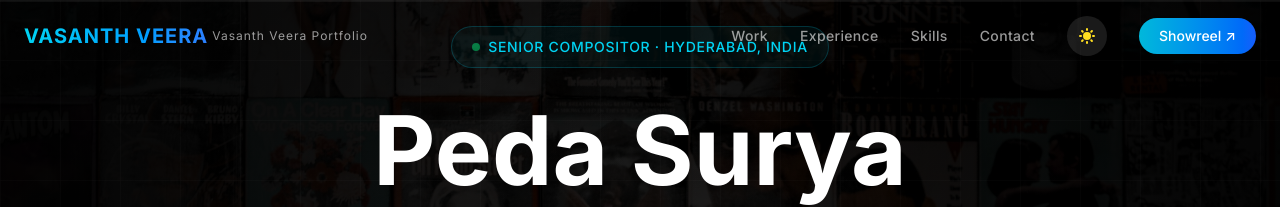
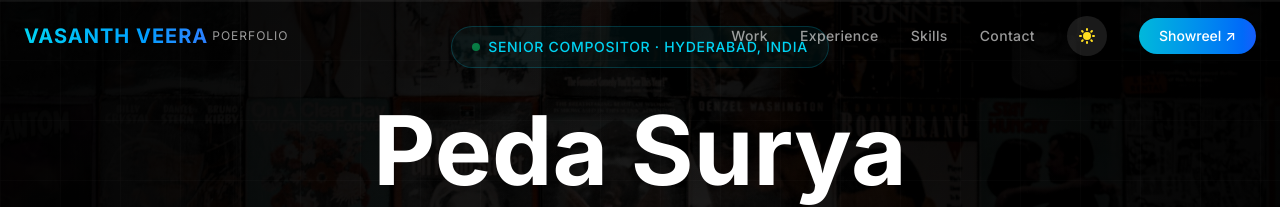
Before and after one commit to vasanthveeravfx-glitch/portfolio2, a React (Vite) app: page / in a window 1280 px wide. Shown: the top 207 px of the page. Built offline with nearby package versions, Linux system fonts and the light colour scheme.

Commit message:
Revert "Update from task faff76ae-bb54-4b0b-b03e-e15a9fd3f2f4"

```diff
--- a/src/App.tsx
+++ b/src/App.tsx
@@ -328,7 +328,7 @@ function Navbar() {
       <div className="max-w-7xl mx-auto px-6 py-4 flex items-center justify-between">
         <a href="#" className={`${textColor} font-bold text-xl tracking-wider flex items-center gap-1`}>
           <span className="bg-gradient-to-r from-cyan-400 to-blue-500 bg-clip-text text-transparent">VASANTH VEERA</span>
-          <span className={`text-xs font-normal ${subColor} hidden sm:inline`}>Vasanth Veera Portfolio</span>
+          <span className={`text-xs font-normal ${subColor} hidden sm:inline`}>POERFOLIO</span>
         </a>
 
         <div className="hidden md:flex items-center gap-8">
```
Also changed, not shown: 2 other files (tests, documents, lock files or other folders).
